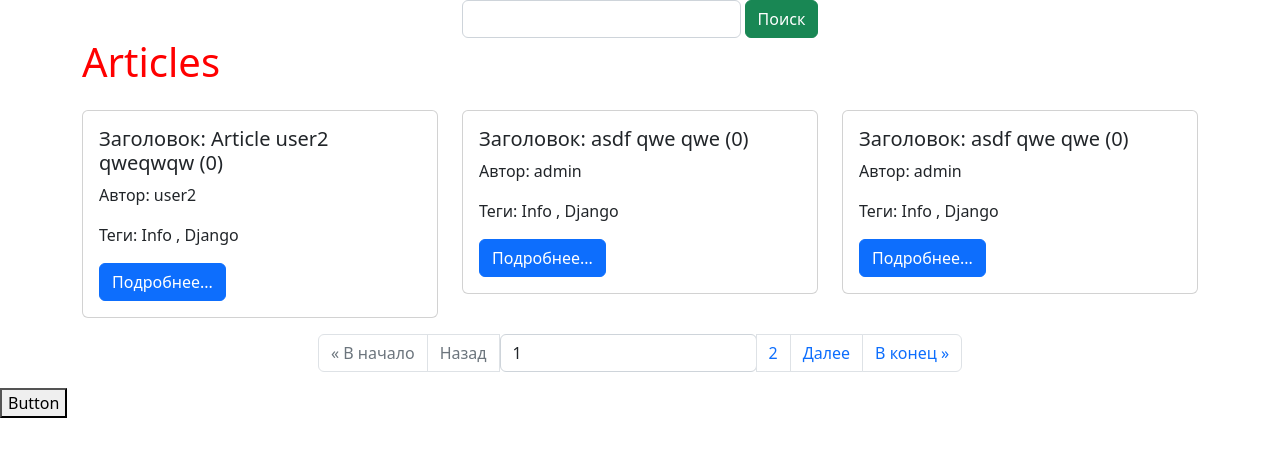
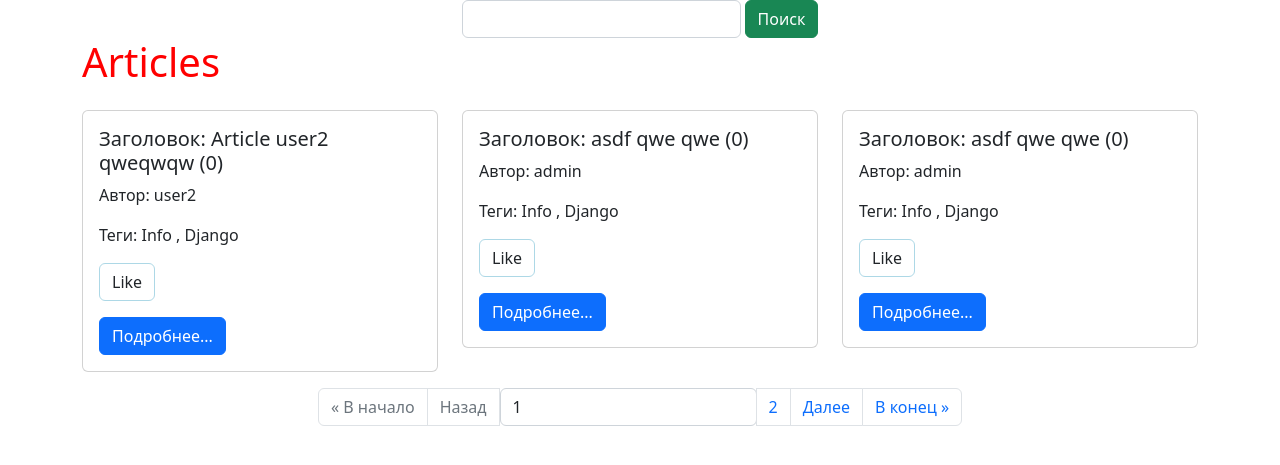
Before and after one commit to samat-sultanov/LW_68, a Django app: page / in a window 1280 px wide. Shown: the part 56-521 px from the top of the page. Run offline with Django 4.2, Linux system fonts and the light colour scheme; a user stored in the database is signed in; data comes from the database, SQL or seed files in the repository; data that the repository does not hold is empty.

Commit message:
создал кнопки и запросы для лайков по статьям

```diff
--- a/source/accounts/views.py
+++ b/source/accounts/views.py
@@ -1,4 +1,4 @@
-from django.contrib.auth import get_user_model,login,  update_session_auth_hash
+from django.contrib.auth import get_user_model, login,  update_session_auth_hash
 from django.contrib.auth.views import PasswordChangeView
 from django.shortcuts import redirect
 from django.urls import reverse
--- a/source/webapp/models.py
+++ b/source/webapp/models.py
@@ -3,6 +3,7 @@ from django.urls import reverse
 from django.conf import settings
 from django.contrib.auth import get_user_model
 
+from accounts.models import Profile
 from webapp.validate import at_least_8, MinLengthValidator
 from django.core.validators import MaxLengthValidator
 
@@ -23,7 +24,7 @@ class Article(models.Model):
     created_at = models.DateTimeField(auto_now_add=True, verbose_name="Время создания")
     updated_at = models.DateTimeField(auto_now=True, verbose_name="Время изменения")
     tags = models.ManyToManyField('webapp.Tag', related_name='articles', blank=True)
-    art_user_like = models.ManyToManyField(get_user_model(), related_name='art_user_likes')
+    likes = models.ManyToManyField(get_user_model(), blank=True, related_name='likes')
 
     class Meta:
         permissions = [
@@ -48,7 +49,7 @@ class Comment(models.Model):
                                verbose_name="Автор")
     created_at = models.DateTimeField(auto_now_add=True, verbose_name="Время создания")
     updated_at = models.DateTimeField(auto_now=True, verbose_name="Время изменения")
-    comm_user_like = models.ManyToManyField(get_user_model(), related_name='comm_user_likes')
+    comm_user_like = models.ManyToManyField(get_user_model(), blank=True, related_name='comm_user_likes')
 
     def __str__(self):
         return f'{self.pk}. {self.text[:20]}'
--- a/source/webapp/static/js/main.js
+++ b/source/webapp/static/js/main.js
@@ -1,22 +1,35 @@
-    async function buttonClick(event) {
-        let target = event.target;
-        let url = target.dataset['indexLink'];
-        let response = await fetch(url);
-        if(response.ok) {
-            console.log('200 ok');
-        } else if (response.status === 400){
-            console.log('400');
-        }
-        let index_text = await response.json();
-        console.log(index_text);
-    }
-
-    async function onLoad(){
-        let button = document.getElementById('button');
-        if (button){
-            button.onclick = buttonClick;
-        }
-
-    }
-
-    window.addEventListener('load', onLoad)
+// $(document).ready(function(){
+// $('.like-form').submit(function(event){
+//                 event.preventDefault()
+//                 const article_id = $(this).attr('id')
+//                 const likeText = $(`.like-btn${article_id}`).text()
+//                 const trim = $.trim(likeText)
+//                 const url = $(this).attr('action')
+//
+//                 let res;
+//                 const likes = $(`.like-count${article_id}`).text()
+//                 const trimCount = parseInt(likes)
+//
+//                 $.ajax({
+//                     type: 'POST',
+//                     url: url,
+//                     data: {
+//                         'csrfmiddlewaretoken': $('input[name=csrfmiddlewaretoken]').val(),
+//                         'article_id':article_id,
+//                     },
+//                     success: function(response) {
+//                         if(trim === 'Unlike') {
+//                             $(`.like-btn${article_id}`).text('Like')
+//                             res = trimCount - 1
+//                         } else {
+//                             $(`.like-btn${article_id}`).text('Unlike')
+//                             res = trimCount + 1
+//                         }
+//                         $(`.like-count${article_id}`).text(res)
+//                     },
+//                     error: function(response) {
+//                         console.log('error', response)
+//                     }
+//                 })
+//             })
+// });
--- a/source/webapp/templates/base.html
+++ b/source/webapp/templates/base.html
@@ -6,7 +6,6 @@
     <meta name="viewport"
           content="width=device-width, user-scalable=no, initial-scale=1.0, maximum-scale=1.0, minimum-scale=1.0">
     <meta http-equiv="X-UA-Compatible" content="ie=edge">
-    <!-- CSS only -->
     <link href="https://cdn.jsdelivr.net/npm/bootstrap@5.2.2/dist/css/bootstrap.min.css" rel="stylesheet"
           integrity="sha384-Zenh87qX5JnK2Jl0vWa8Ck2rdkQ2Bzep5IDxbcnCeuOxjzrPF/et3URy9Bv1WTRi" crossorigin="anonymous">
     <link rel="stylesheet" href="{% static "css/style.css" %}">
@@ -42,29 +41,10 @@
     {% block content %}{% endblock %}
 </div>
 
-<button id="button" data-index-link="{% url 'webapp:test' %}">Button</button>
 
-<!-- JavaScript Bundle with Popper -->
 <script src="https://cdn.jsdelivr.net/npm/bootstrap@5.2.2/dist/js/bootstrap.bundle.min.js"
         integrity="sha384-OERcA2EqjJCMA+/3y+gxIOqMEjwtxJY7qPCqsdltbNJuaOe923+mo//f6V8Qbsw3"
         crossorigin="anonymous"></script>
-{#<script>#}
-{##}
-{##}
-{#    async function buttonClick() {#}
-{#        let url = "{% url 'webapp:index' %}";#}
-{#        let response = await fetch(url);#}
-{#        let index_text = await response.text();#}
-{#        console.log(index_text);#}
-{#    }#}
-{##}
-{#    async function onLoad(){#}
-{#        let button = document.getElementById('button');#}
-{#        button.onclick = buttonClick;#}
-{#    }#}
-{##}
-{#    window.addEventListener('load', onLoad)#}
-{#</script>#}
-<script src="{% static 'js/main.js' %}"></script>
+{#<script src="{% static 'js/main.js' %}"></script>#}
 </body>
 </html>
--- a/source/webapp/templates/partial/article_list_partial.html
+++ b/source/webapp/templates/partial/article_list_partial.html
@@ -4,12 +4,21 @@
         <div class="col-4 my-3">
             <div class="card">
                 <div class="card-body">
-                        <h5 class="card-title">Заголовок: {{ article.title }} ({{ article.get_comments_count }})</h5>
+                    <div class="like"><h5 class="card-title">Заголовок: {{ article.title }} ({{ article.get_comments_count }})</h5>
                     <p class="card-text">Автор: {{ article.author }}</p>
                     <p class="card-text">Теги: {% for tag in article.tags.all %}
                         {{ tag.name }} {% if  not forloop.last %},{% endif %}
                     {% endfor %}</p>
-                        <a href="{{ article.get_absolute_url }}" class="btn btn-primary">Подробнее...</a>
+
+                    {% if request.user.is_authenticated %}
+                        <a style="border:1px solid lightblue" type="button" data-article-id="article-{{ article.id }}" id="article-{{ article.id }}"
+                           class="btn likes" href="{% url "webapp:likes" article.pk %}">
+                            {% if request.user in article.likes.all %} Dislike {% else %} Like {% endif %}</a>
+                        <p id="article_likes_total"></p>
+                    {% endif %}
+
+                    <a href="{{ article.get_absolute_url }}" class="btn btn-primary">Подробнее...</a></div>
+
                 </div>
             </div>
         </div>
@@ -18,3 +27,60 @@
 {% if is_paginated %}
     {% include 'partial/pagination.html' %}
 {% endif %}
+
+<script>
+    async function makeRequest(url, method = 'GET') {
+        let response = await fetch(url, {method});
+
+        if (response.ok) {
+            return await response.json();
+        } else {
+            let error = new Error(response.statusText);
+            error.response = response;
+            throw error;
+        }
+    }
+
+    function onError(error) {
+        console.log(error);
+    }
+
+    async function ArticleAddLike(event) {
+        event.preventDefault();
+        let target = event.target;
+        let url = target.href;
+        try {
+            let response = await makeRequest(url);
+            let articleId = target.dataset.articleId;
+            let text = document.getElementById(articleId);
+            if (text.innerText === "Dislike") {
+                text.innerText = "Like";
+            } else {
+                text.innerText = "Dislike";
+            }
+            let art_like_count = response.art_like_count;
+            let p = document.getElementById('article_likes_total');
+            p.innerText = `Total likes ${art_like_count}`;
+        }
+        catch (error){
+            onError(error);
+        }
+    }
+
+async function onloadFunc() {
+    let likes = document.getElementsByClassName("likes");
+    for (let i = 0; i < likes.length; i++) {
+        likes[i].addEventListener("click", ArticleAddLike);
+    }
+}
+async function onloadFunc() {
+    let likes = document.getElementsByClassName("likes");
+    for (let i = 0; i < likes.length; i++) {
+        likes[i].addEventListener("click", ArticleAddLike);
+    }
+}
+
+
+window.addEventListener("load", onloadFunc);
+
+</script>
--- a/source/webapp/urls.py
+++ b/source/webapp/urls.py
@@ -1,12 +1,11 @@
 from django.urls import path
-from webapp.views import IndexViews, ArticleCreateView, ArticleView, MyRedirectView, ArticleUpdateView, \
-    ArticleDeleteView, ArticleCommentCreateView, CommentUpdateView, CommentDeleteView, TestView
+from webapp.views import IndexViews, ArticleCreateView, ArticleView, ArticleUpdateView, \
+    ArticleDeleteView, ArticleCommentCreateView, CommentUpdateView, CommentDeleteView, ArticleLikeView
 
 app_name = 'webapp'
 
 urlpatterns = [
     path('', IndexViews.as_view(), name='index'),
-    path('test/', TestView.as_view(), name='test'),
     path('article/<int:pk>/', ArticleView.as_view(), name='article_view'),
     path('article/<int:pk>/comment/add/', ArticleCommentCreateView.as_view(), name='article_comment_add'),
     path('articles/add/', ArticleCreateView.as_view(), name='article_add'),
@@ -14,5 +13,5 @@ urlpatterns = [
     path('article/<int:pk>/delete', ArticleDeleteView.as_view(), name='article_delete'),
     path('comment/<int:pk>/update', CommentUpdateView.as_view(), name='comment_update'),
     path('comment/<int:pk>/delete', CommentDeleteView.as_view(), name='comment_delete'),
-    path('redirect_view/', MyRedirectView.as_view())
+    path("article/<int:pk>/like", ArticleLikeView.as_view(), name="likes"),
 ]
--- a/source/webapp/views/article_views.py
+++ b/source/webapp/views/article_views.py
@@ -3,19 +3,24 @@ from django.db.models import Q
 from django.urls import reverse_lazy
 from django.utils.http import urlencode
 from webapp.models import Article
+from accounts.models import Profile
 from webapp.forms import ArticleForm, SimpleSearchForm, ArticleDeleteForm
 from django.http import JsonResponse
 
-from django.views.generic import RedirectView, ListView, DetailView, CreateView, UpdateView, DeleteView, View
+from django.views.generic import ListView, DetailView, CreateView, UpdateView, DeleteView, View
 
 
-class TestView(View):
-    def get(self, request, *args, **kwargs):
-        # response = JsonResponse({'test': 2, 'test2': [1,2,3]})
-        response = JsonResponse({'error': 'qweqweqweqwwe'})
-        response.status_code =400
+class ArticleLikeView(LoginRequiredMixin, View):
+    def get(self, request, *args, pk, **kwargs):
+        article = Article.objects.get(pk=pk)
+        user = self.request.user
 
-        return response
+        if user in article.likes.all():
+            article.likes.remove(user)
+        else:
+            article.likes.add(user)
+
+        return JsonResponse({"art_like_count": article.likes.count()})
 
 
 class IndexViews(ListView):
@@ -65,10 +70,6 @@ class ArticleView(DetailView):
         return context
 
 
-class MyRedirectView(RedirectView):
-    url = 'https://ccbv.co.uk/projects/Django/4.1/django.views.generic.base/RedirectView/'
-
-
 class ArticleCreateView(LoginRequiredMixin, CreateView):
     template_name = "article/article_create.html"
     model = Article
@@ -77,14 +78,6 @@ class ArticleCreateView(LoginRequiredMixin, CreateView):
     def form_valid(self, form):
         form.instance.author = self.request.user
         return super().form_valid(form)
-
-    # def dispatch(self, request, *args, **kwargs):
-    #     if not request.user.is_authenticated:
-    #         return redirect('accounts:login')
-    #     if not request.user.has_perm('webapp.add_article'):
-    #         raise PermissionDenied
-    #     return super().dispatch( request, *args, **kwargs)
-
 
 
 class ArticleUpdateView(PermissionRequiredMixin, UpdateView):
```
Also changed, not shown: source/webapp/migrations/0019_alter_article_art_user_like_and_more.py (added), source/webapp/migrations/0020_remove_article_art_user_like_article_liked.py (added), source/webapp/migrations/0021_remove_article_liked_article_likes.py (added). Lines whose indentation alone changed are shown as unchanged.
